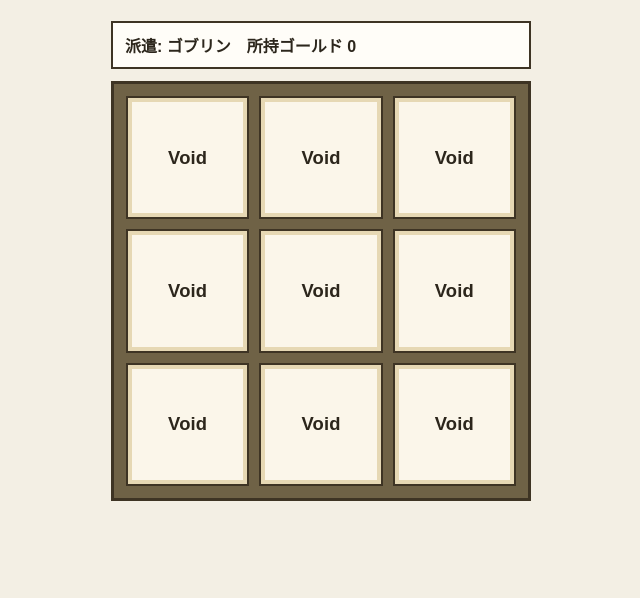
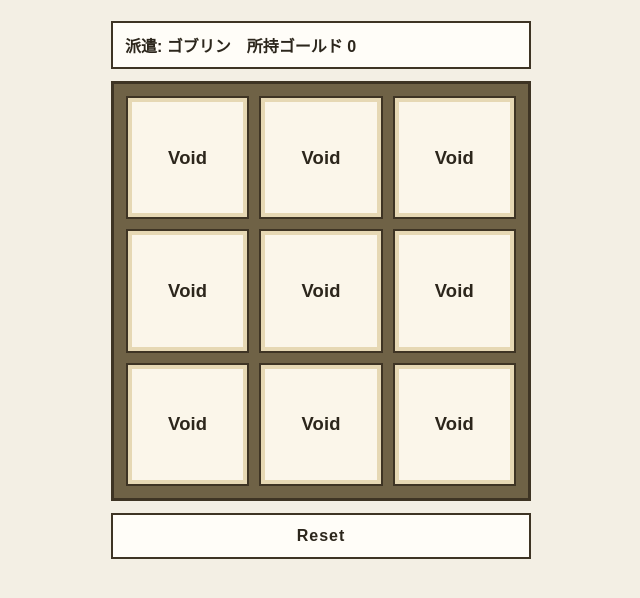
Before and after one commit to sakamoto-08/conquest-simple, a plain HTML site: page index.html in a window 1280 px wide. Shown: the part 60-658 px from the top of the page, without its empty margins (319-959 px from the left). Drawn offline with Linux system fonts and the light colour scheme.

Commit message:
リセットボタンを追加

```diff
--- a/css/style.css
+++ b/css/style.css
@@ -94,6 +94,30 @@ h1 {
   text-align: center;
 }
 
+/* マップの直下。ログより上なので、戦闘結果が出ても位置がずれない。 */
+.reset-button {
+  display: block;
+  width: 100%;
+  margin-top: 12px;
+  padding: 12px 16px;
+  font: inherit;
+  font-weight: 700;
+  letter-spacing: 0.06em;
+  color: inherit;
+  background: #fffdf8;
+  border: 2px solid #3e3424;
+  cursor: pointer;
+}
+
+.reset-button:hover {
+  background: #fff;
+}
+
+.reset-button:focus-visible {
+  outline: 3px solid #8a5a12;
+  outline-offset: 2px;
+}
+
 /* 戦闘結果などを出すまで、空のログは高さを持たない。 */
 .log-host:empty {
   display: none;
--- a/js/game.js
+++ b/js/game.js
@@ -152,6 +152,7 @@
    * 画面の枠。
    * [data-region="status"] … 派遣カードと所持ゴールド。
    * [data-region="map"] … マップ。再描画で中身だけ入れ替える。
+   * [data-action="reset"] … 初期状態へ戻すボタン。押す処理は main.js。
    * [data-region="log"] … 戦闘結果。空のあいだは表示しない。
    * @returns {HTMLElement}
    */
@@ -167,6 +168,12 @@
     mapHost.className = 'map-host';
     mapHost.dataset.region = 'map';
 
+    const resetButton = document.createElement('button');
+    resetButton.type = 'button';
+    resetButton.className = 'reset-button';
+    resetButton.dataset.action = 'reset';
+    resetButton.textContent = 'Reset';
+
     const logHost = document.createElement('div');
     logHost.className = 'log-host';
     logHost.dataset.region = 'log';
@@ -174,6 +181,7 @@
 
     board.appendChild(statusHost);
     board.appendChild(mapHost);
+    board.appendChild(resetButton);
     board.appendChild(logHost);
     return board;
   }
@@ -267,13 +275,18 @@
   /**
    * 初期 state を作り、#app にマップを出す。
    * dispatch(row, col) が戦闘、再描画、ログ更新まで行う。
+   * reset() は createInitialState で盤面を作り直し、表示を初期状態へ戻す。
+   *
+   * state は戻り値のプロパティとして持ち、各操作はそこを読む。
+   * reset でオブジェクトを差し替えても、dispatch は新しい盤面を使う。
    *
    * @param {HTMLElement} root
    * @returns {{
    *   state: { player: object, map: object[][] },
    *   renderMap: () => void,
    *   renderLog: (message: string, result?: string) => void,
-   *   dispatch: (row: number, col: number) => object|null
+   *   dispatch: (row: number, col: number) => object|null,
+   *   reset: () => void
    * }}
    */
   function start(root) {
@@ -284,30 +297,40 @@
       throw new Error('ConquestData が読み込まれていません');
     }
 
-    const state = globalThis.ConquestData.createInitialState();
-    root.replaceChildren(createBoardElement());
-    renderStatus(root, state.player);
-    renderMap(root, state.map);
-
-    return {
-      state: state,
+    const game = {
+      state: globalThis.ConquestData.createInitialState(),
       renderMap: function () {
-        renderMap(root, state.map);
+        renderMap(root, game.state.map);
       },
       renderLog: function (message, result) {
         renderLog(root, message, result);
       },
       dispatch: function (row, col) {
-        const outcome = dispatchToCell(state, row, col);
+        const outcome = dispatchToCell(game.state, row, col);
         if (!outcome) {
           return null;
         }
-        renderMap(root, state.map);
-        renderStatus(root, state.player);
-        renderLog(root, formatBattleLog(outcome, state.player), outcome.battle.result);
+        renderMap(root, game.state.map);
+        renderStatus(root, game.state.player);
+        renderLog(root, formatBattleLog(outcome, game.state.player), outcome.battle.result);
         return outcome;
       },
+      /**
+       * 探索状況、所持ゴールド、戦闘ログを捨てて最初からにする。
+       * カードの初期所持も createInitialState の定義に従う。
+       */
+      reset: function () {
+        game.state = globalThis.ConquestData.createInitialState();
+        renderStatus(root, game.state.player);
+        renderMap(root, game.state.map);
+        renderLog(root, '');
+      },
     };
+
+    root.replaceChildren(createBoardElement());
+    renderStatus(root, game.state.player);
+    renderMap(root, game.state.map);
+    return game;
   }
 
   globalThis.ConquestGame = {
--- a/js/main.js
+++ b/js/main.js
@@ -3,8 +3,9 @@
  * 起動とクリック。
  *
  * マスは戦闘のたびに renderMap() で作り直される。
- * listener は #app に1つだけ付け、押された .map-cell の data-row / data-col を読む。
- * 勝敗とゴールドの更新は game.dispatch() に任せる。
+ * listener は #app に1つだけ付け、押された要素で処理を分ける。
+ *   .map-cell            … game.dispatch()
+ *   [data-action="reset"] … game.reset()
  */
 (function () {
   'use strict';
@@ -16,6 +17,12 @@
   ConquestGame.current = game;
 
   app.addEventListener('click', function (event) {
+    const resetButton = event.target.closest('[data-action="reset"]');
+    if (resetButton && app.contains(resetButton)) {
+      game.reset();
+      return;
+    }
+
     const cellElement = event.target.closest('.map-cell');
     if (!cellElement || !app.contains(cellElement)) {
       return;
```
